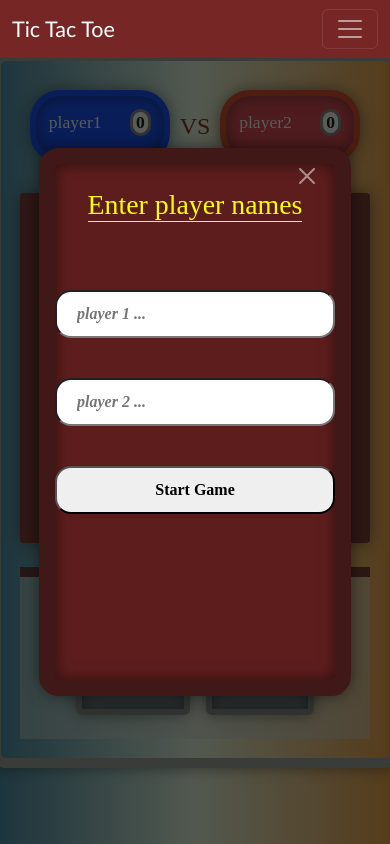
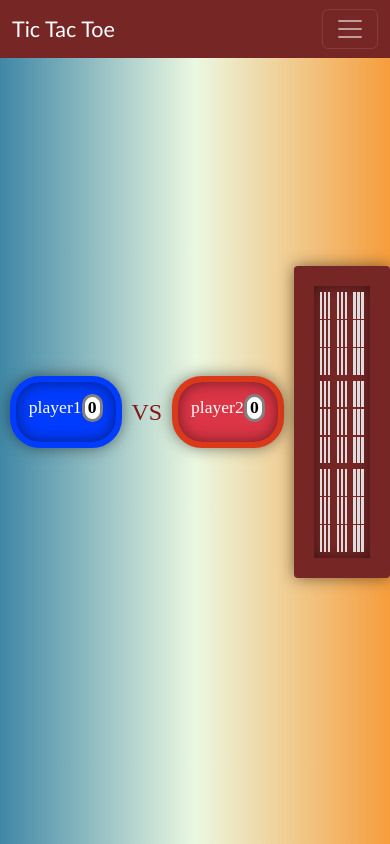
Before and after one commit to Test-Team-B/work-space, a website with bundled scripts: page dist/index.html in a window 390 px wide. Built offline with nearby package versions, Linux system fonts and the light colour scheme; a web font is replaced by a local one.

Commit message:
アルティメットモードを追加します

```diff
--- a/dist/index.html
+++ b/dist/index.html
@@ -57,7 +57,7 @@
     </nav>
 
    <!--------- Nomal Mode --------->
-    <div class="main-container d-flex justify-content-center flex-wrap">
+    <div class="main-container d-none justify-content-center flex-wrap">
       <!-- Scoreboard Section -->
       <div id="scoreboard" class="col-12 col-md-4">
         <div class="scoreboard__player" id="scoreboard__X">
@@ -92,9 +92,25 @@
     </div>
 
     <!--------- Ultimate Mode --------->
-    <div class="ultimate-container">
+    <div class="ultimate-container d-flex justify-content-around">
 
-      <div id="ultimate__board" class="d-none justify-content-center">
+      <div id="scoreboard">
+        <div class="scoreboard__player" id="scoreboard__X">
+          <h2 class="scoreboard__X__mark">X</h2>
+          <h2 id="scoreboard__X__name">player1</h2>
+          <h2 id="scoreboard__X__score">0</h2>
+        </div>
+
+        <div class="scoreboard__vs">VS</div>
+
+        <div class="scoreboard__player" id="scoreboard__O">
+          <h2 class="scoreboard__O__mark mb-0">O</h2>
+          <h2 id="scoreboard__O__name">player2</h2>
+          <h2 id="scoreboard__O__score">0</h2>
+        </div>
+      </div>
+
+      <div id="ultimate__board">
         <div class="ultimate__board__container">
 
           <div class="ultimate__mini-board__container">
@@ -208,36 +224,20 @@
         </div>
       </div>
 
-      <!-- <div id="scoreboard" class="col-12 col-md-4">
-        <div class="scoreboard__player" id="scoreboard__X">
-          <h2 class="scoreboard__X__mark">X</h2>
-          <h2 id="scoreboard__X__name">player1</h2>
-          <h2 id="scoreboard__X__score">0</h2>
-        </div>
-
-        <div class="scoreboard__vs">VS</div>
-
-        <div class="scoreboard__player" id="scoreboard__O">
-          <h2 class="scoreboard__O__mark mb-0">O</h2>
-          <h2 id="scoreboard__O__name">player2</h2>
-          <h2 id="scoreboard__O__score">0</h2>
-        </div>
-      </div> -->
-
-      <!-- <div id="info" class="col-md-3 mt-4 d-flex flex-column justify-content-center align-items-center">
+      <div id="info" class="col-md-3 mt-4 d-none flex-column justify-content-center align-items-center">
         <h2 id="info__message" class="text-center">X's Turn</h2>
         <div class="info__btns d-flex justify-content-between">
           <button class="btn btn-secondary btn m-2" id="info__btn__continue">Continue</button>
           <button class="btn btn-secondary btn m-2" id="info__btn__reset">Reset</button>
         </div>
-      </div> -->
+      </div>
 
     </div>
 
 
 
   <!-- name-setting section -->
-  <div id="name-setting" class="d-flex menu">
+  <div id="name-setting" class="d-none menu">
     <div class="name-setting__board">
       <div class="d-flex justify-content-end pe-3">
         <button type="button" id="name-setting__btn-close" class="btn-close btn-close-white shadow-none"
@@ -290,14 +290,16 @@
             id="options__click-sound">
         </div>
         <!-- レベル選択 -->
-        <div class="options__level-selection-container">
-          <h3 class="border-bottom">Select Game Level</h3>
+        <div class="options__level-selection-container d-flex justify-content-around">
+          <h3 class="border-bottom">Select CPU Level</h3>
           <select class="d-block text-center" id="options__level-selection">
             <option value="3">EASY</option>
             <option value="6">MIDIUM</option>
             <option value="9">HARD</option>
           </select>
+
         </div>
+        <input type="checkbox">CPU</input>
       </div>
 
     </div>
--- a/dist/style.css
+++ b/dist/style.css
@@ -183,6 +183,7 @@
 .board__container {
   display: grid;
   /* grid-template-columns: repeat(3, 1fr); */
+  grid-template-rows: repeat(3, 1fr);
   height: 25rem;
   width: 25rem;
   /* ボードのたてX横はセルの大きさによって変えた方が良さげ */
@@ -197,10 +198,10 @@
 }
 
 .board__container__cell {
-  min-height: 111.47px;
+  /* min-height: 111.47px;
   min-width: 111.47px;
   max-width: 139px;
-  max-height: 139px;
+  max-height: 139px; */
   display: flex;
   align-items: center;
   justify-content: center;
@@ -433,14 +434,30 @@ input[type="submit"]:hover {
 
 /*** Ultimate board  ***/
 .ultimate-container {
-  margin-top: 4.063rem; /* 65px */
+  justify-content: center;
+  align-items: center;
+  width: 100vw;
+  height: 100vh;
 }
+
+#ultimate__board {
+  width: 80vh;
+  height: 80vh;
+}
+
+  @media (max-width: 991px) {
+    #ultimate__board {
+      width: 80vw;
+      height: 80vw;
+    }
+  }
 
 .ultimate__board__container {
   display: grid;
   grid-template-columns: repeat(3, 1fr);
-  height: 50rem; /* 800 x 800*/
-  width: 50rem;
+  grid-template-rows: repeat(3, 1fr);
+  width: 100%;
+  height: 100%;
   gap: 0.4rem;
   padding: 0.4rem;
   background-color: var(--bg-board);
@@ -452,9 +469,7 @@ input[type="submit"]:hover {
 .ultimate__mini-board__container {
   display: grid;
   grid-template-columns: repeat(3, 1fr);
-  /*ミニボードの枠も100%にしてあるので伸びるかもです  */
-  /* height: 16.625rem; 226 x 226 */
-  /* width: 16.625rem;    */
+  grid-template-rows: repeat(3, 1fr);
   gap: 0.1rem;
   background-color: var(--bg-board);
 }
```
